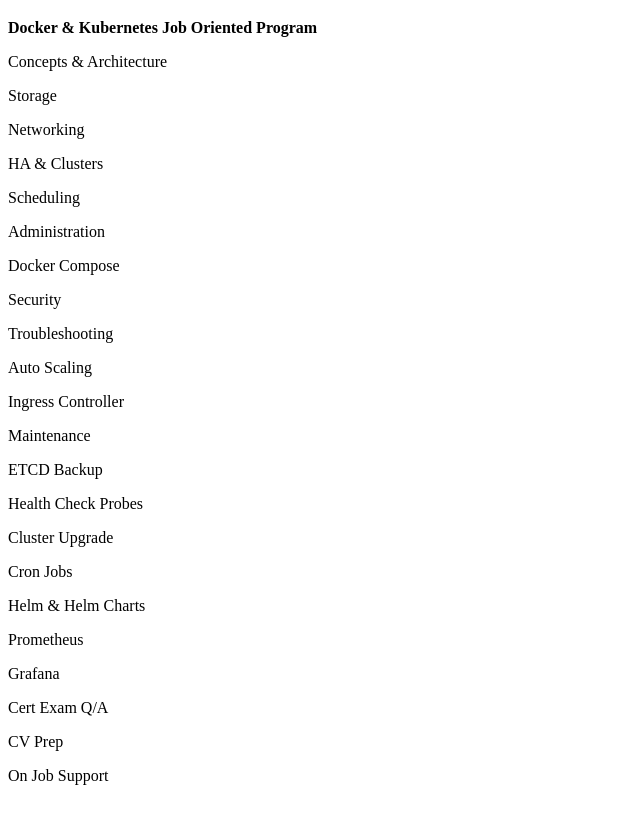
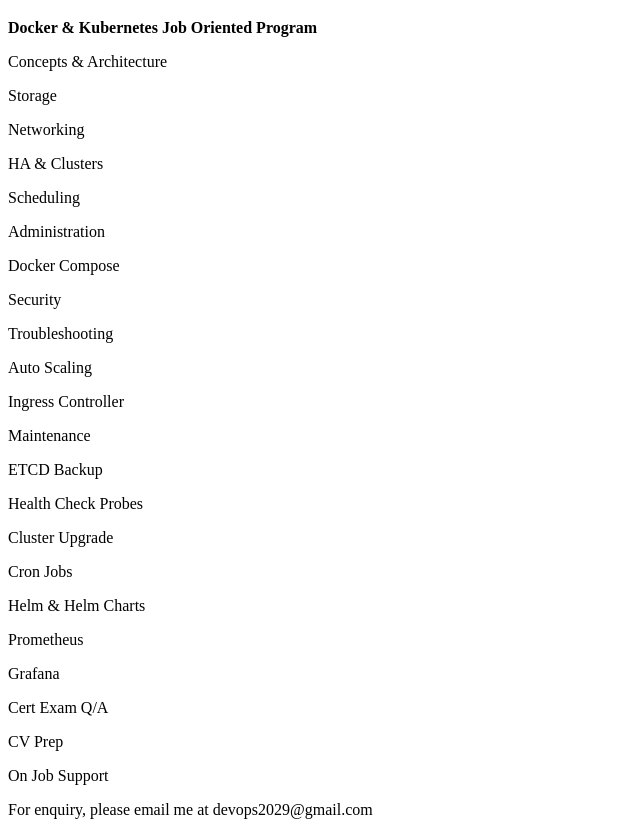
Before and after one commit to devops2029/kubeacademy, a plain HTML site: page index.html in a window 1280 px wide. Shown: the part 61-896 px from the top of the page, without its empty margins (0-640 px from the left). Before the commit the page ends 862 px from the top, so only its background shows below. Drawn offline with Linux system fonts and the light colour scheme.

Commit message:
Update index.html

```diff
--- a/index.html
+++ b/index.html
@@ -24,11 +24,12 @@
  <p>    Cron Jobs  </p>
  <p>    Helm & Helm Charts  </p>
  <p>    Prometheus  </p>
-  <p>   Grafana </p>
+ <p>   Grafana </p>
  <p>    Cert Exam Q/A  </p>
  <p>    CV Prep  </p>
  <p>    On Job Support </p>
 
+ <p>   For enquiry, please email me at devops2029@gmail.com </p>
 
 </body>
 </html>
```
